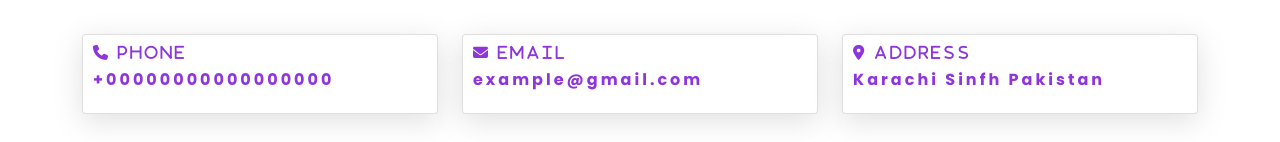
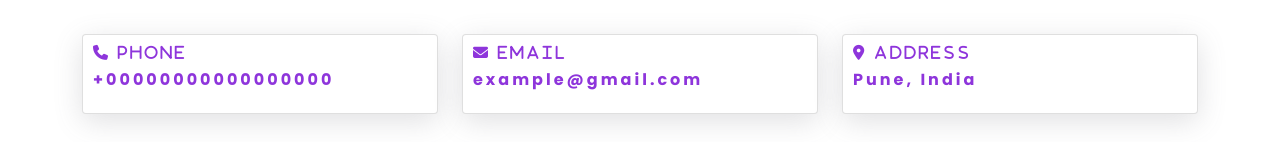
Before and after one commit to rohangosavi7/Ecommerce-web-app, a plain HTML site: page contact.html in a window 1280 px wide. Shown: the part 258-400 px from the top of the page. Drawn offline with nearby package versions, Linux system fonts and the light colour scheme.

Commit message:
Update contact.html

```diff
--- a/contact.html
+++ b/contact.html
@@ -100,7 +100,7 @@
                 <div class="col-md-4 py-3 py-md-0">
                     <div class="card">
                         <i class="fa-solid fa-location-dot"> Address</i>
-                        <h6>Karachi Sinfh Pakistan</h6>
+                        <h6>Pune, India</h6>
                     </div>
                 </div>
             </div>
```
